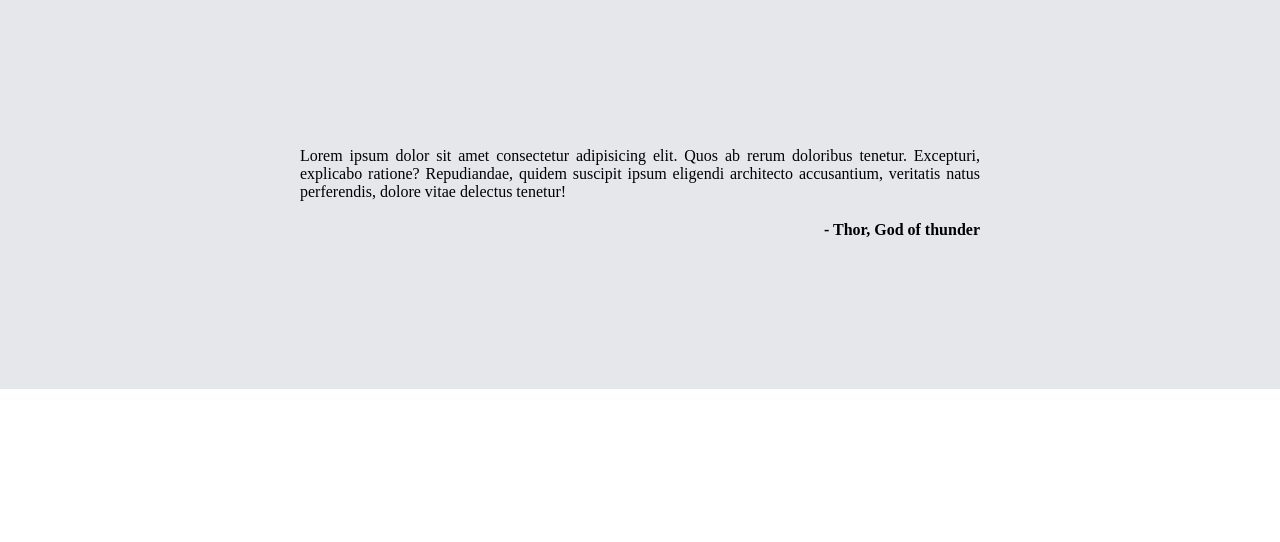
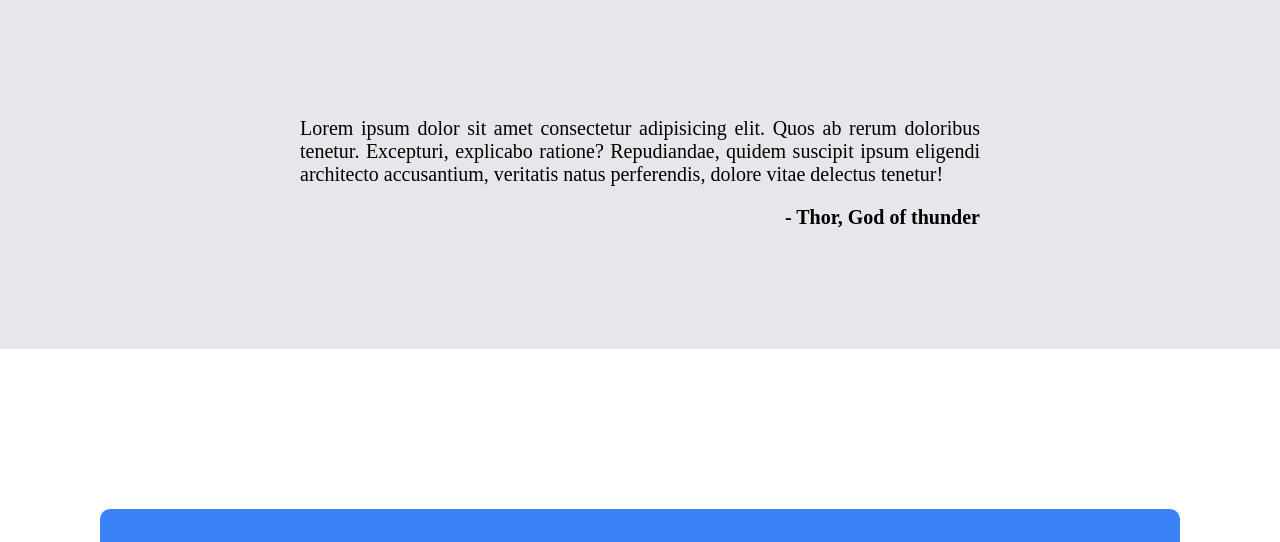
Before and after one commit to FredericoCanoeira/Landing_Page_Odin_Project, a plain HTML site: page index.html in a window 1280 px wide. Shown: the part 258-800 px from the top of the page. Drawn offline with Linux system fonts and the light colour scheme.

Commit message:
Finalize third section

```diff
--- a/style.css
+++ b/style.css
@@ -9,12 +9,14 @@ header{
     color: #FFFFFF;
 }
 
-/* thrird section */
+/* third section */
 .thrird-section{
     background-color: #E5E7EB ;
-    padding: 150px  300px;
+    padding: 120px  300px;
     justify-content: baseline;
-    text-align:justify
+    text-align:justify;
+    font-family:'Times New Roman', Times, serif;
+    font-size: 20px;
 }
 
 .thrird-section strong{
```
